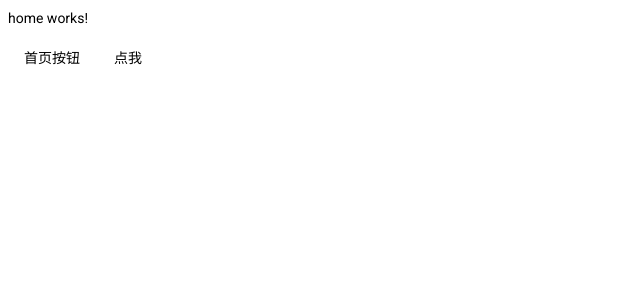
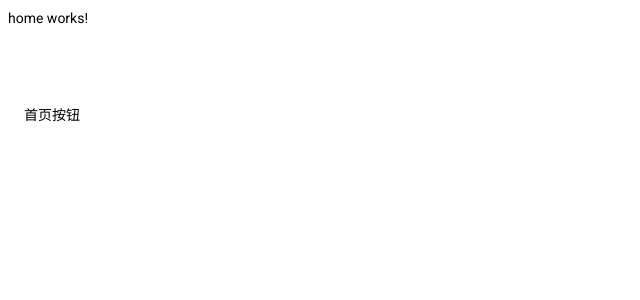
Before and after one commit to ime520/ng-frame, an Angular app: page / in a window 1280 px wide. Shown: the top 300 px of the page, without its empty margins (0-640 px from the left). Built offline with nearby package versions, Linux system fonts and the light colour scheme.

Commit message:
测试angular material组件

```diff
--- a/src/app/app.component.html
+++ b/src/app/app.component.html
@@ -1,3 +1 @@
 <router-outlet></router-outlet>
-
-<button mat-button>点我</button>
--- a/src/app/app.module.ts
+++ b/src/app/app.module.ts
@@ -4,8 +4,6 @@
 import { AppRoutingModule } from './app-routing.module';
 import { AppComponent } from './app.component';
 import { BrowserAnimationsModule } from '@angular/platform-browser/animations';
-
-import { MatButtonModule } from '@angular/material/button';
 
 import { HomeModule } from './home/home.module';
 
@@ -15,7 +13,6 @@
     BrowserModule,
     AppRoutingModule,
     BrowserAnimationsModule,
-    MatButtonModule,
     HomeModule,
   ],
   providers: [],
--- a/src/app/home/home.component.html
+++ b/src/app/home/home.component.html
@@ -1,2 +1,9 @@
 <p>home works!</p>
+
+<form>
+  <mat-form-field>
+    <input matInput placeholder="请输入" />
+  </mat-form-field>
+</form>
+
 <button mat-button>首页按钮</button>
--- a/src/app/home/home.module.ts
+++ b/src/app/home/home.module.ts
@@ -3,9 +3,11 @@
 import { HomeComponent } from './home.component';
 
 import { MatButtonModule } from '@angular/material/button';
+import { MatFormFieldModule } from '@angular/material/form-field';
+import { MatInputModule } from '@angular/material/input';
 
 @NgModule({
   declarations: [HomeComponent],
-  imports: [CommonModule, MatButtonModule],
+  imports: [CommonModule, MatButtonModule, MatFormFieldModule, MatInputModule],
 })
 export class HomeModule {}
```
Also changed, not shown: src/app/login/login.module.ts (+2 -6 lines).
